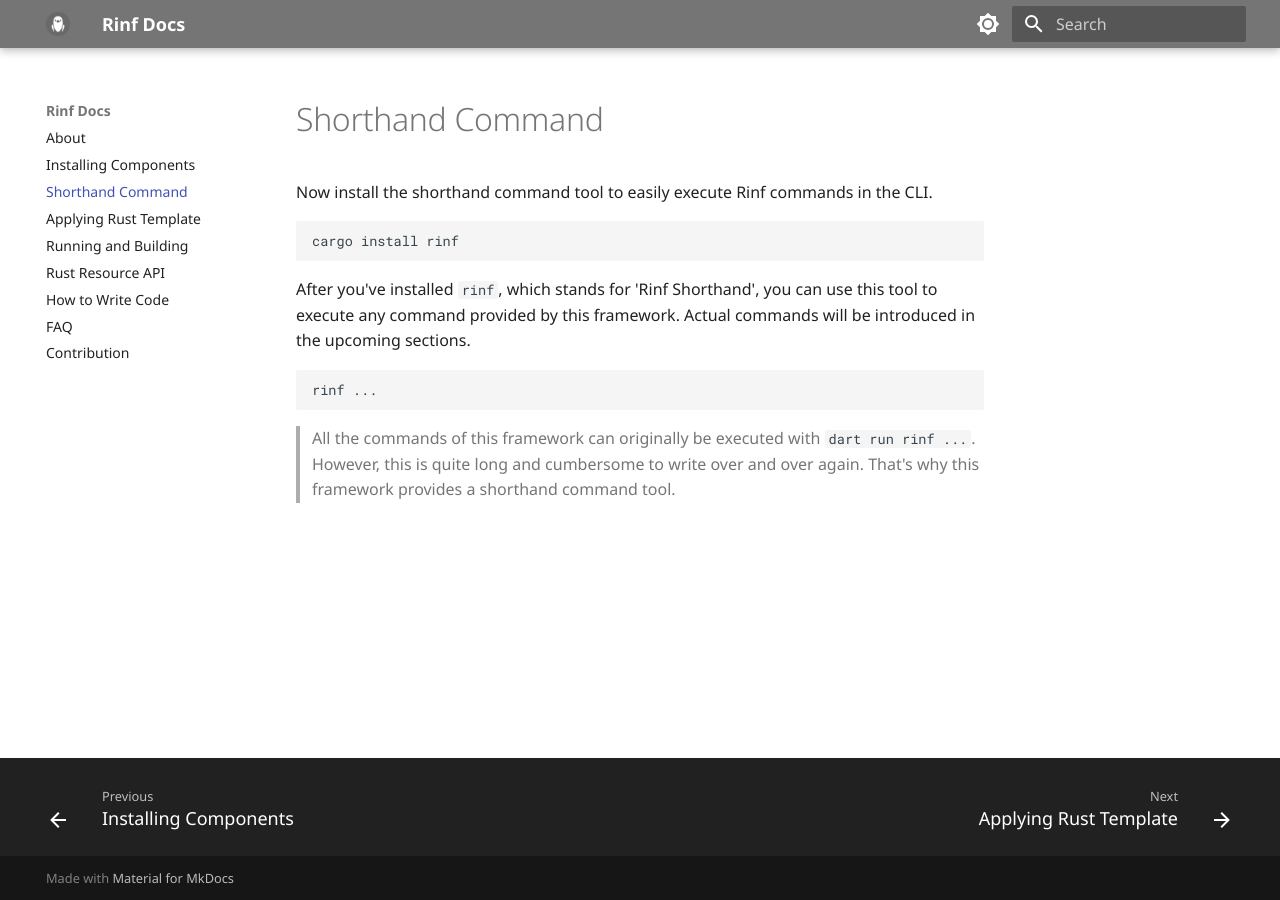
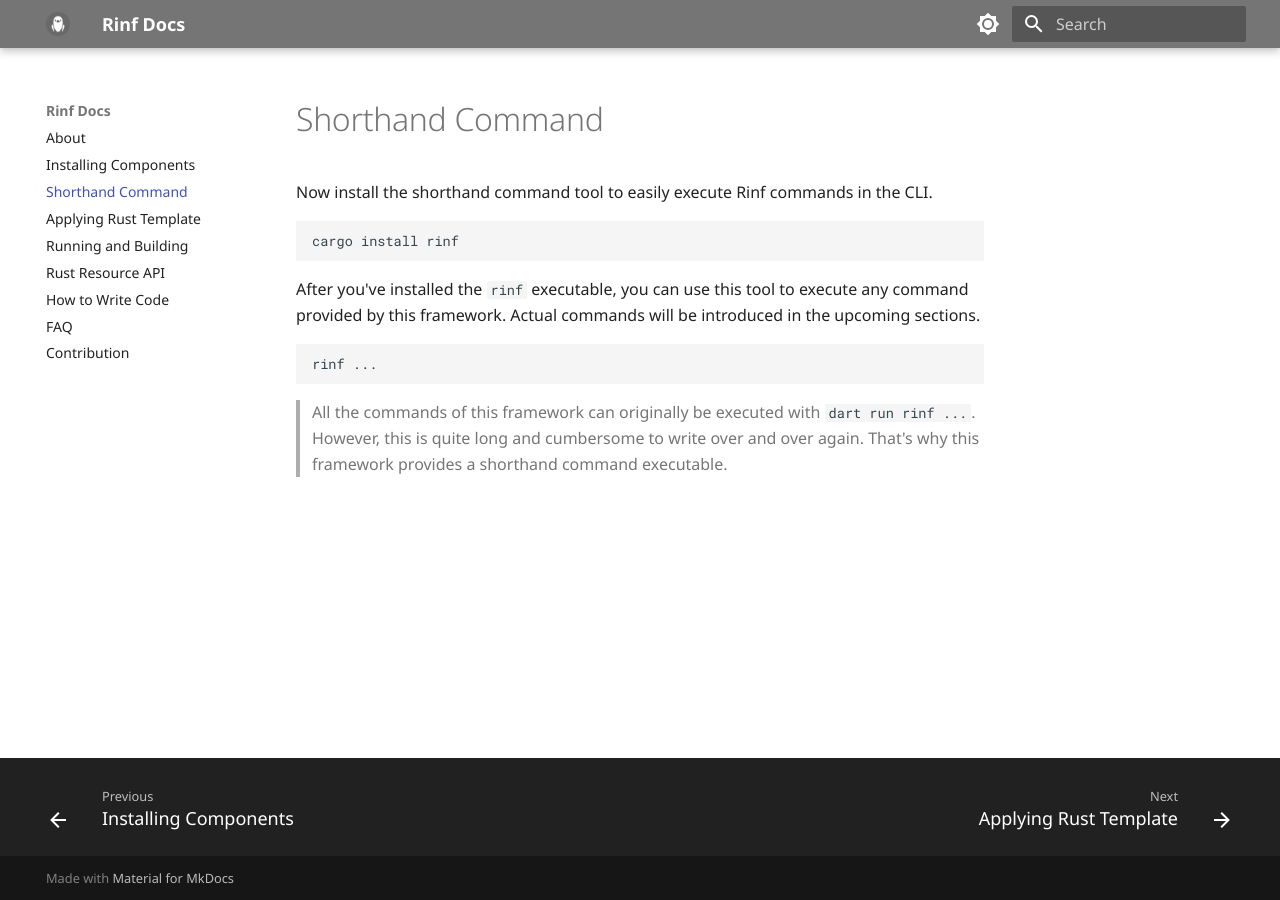
Before and after one commit to cunarist/rinf, an MkDocs documentation site: the page built from documentation/docs/shorthand-command.md, in a window 1280 px wide. Built offline with MkDocs 1.6.1 and Material for MkDocs 9.7.7, drawn with Linux system fonts in a browser that asks for light colours.

Commit message:
Fix docs

````diff
--- a/documentation/docs/shorthand-command.md
+++ b/documentation/docs/shorthand-command.md
@@ -6,10 +6,10 @@ Now install the shorthand command tool to easily execute Rinf commands in the CL
 cargo install rinf
 ```
 
-After you've installed `rinf`, which stands for 'Rinf Shorthand', you can use this tool to execute any command provided by this framework. Actual commands will be introduced in the upcoming sections.
+After you've installed the `rinf` executable, you can use this tool to execute any command provided by this framework. Actual commands will be introduced in the upcoming sections.
 
 ```bash
 rinf ...
 ```
 
-> All the commands of this framework can originally be executed with `dart run rinf ...`. However, this is quite long and cumbersome to write over and over again. That's why this framework provides a shorthand command tool.
+> All the commands of this framework can originally be executed with `dart run rinf ...`. However, this is quite long and cumbersome to write over and over again. That's why this framework provides a shorthand command executable.
````
